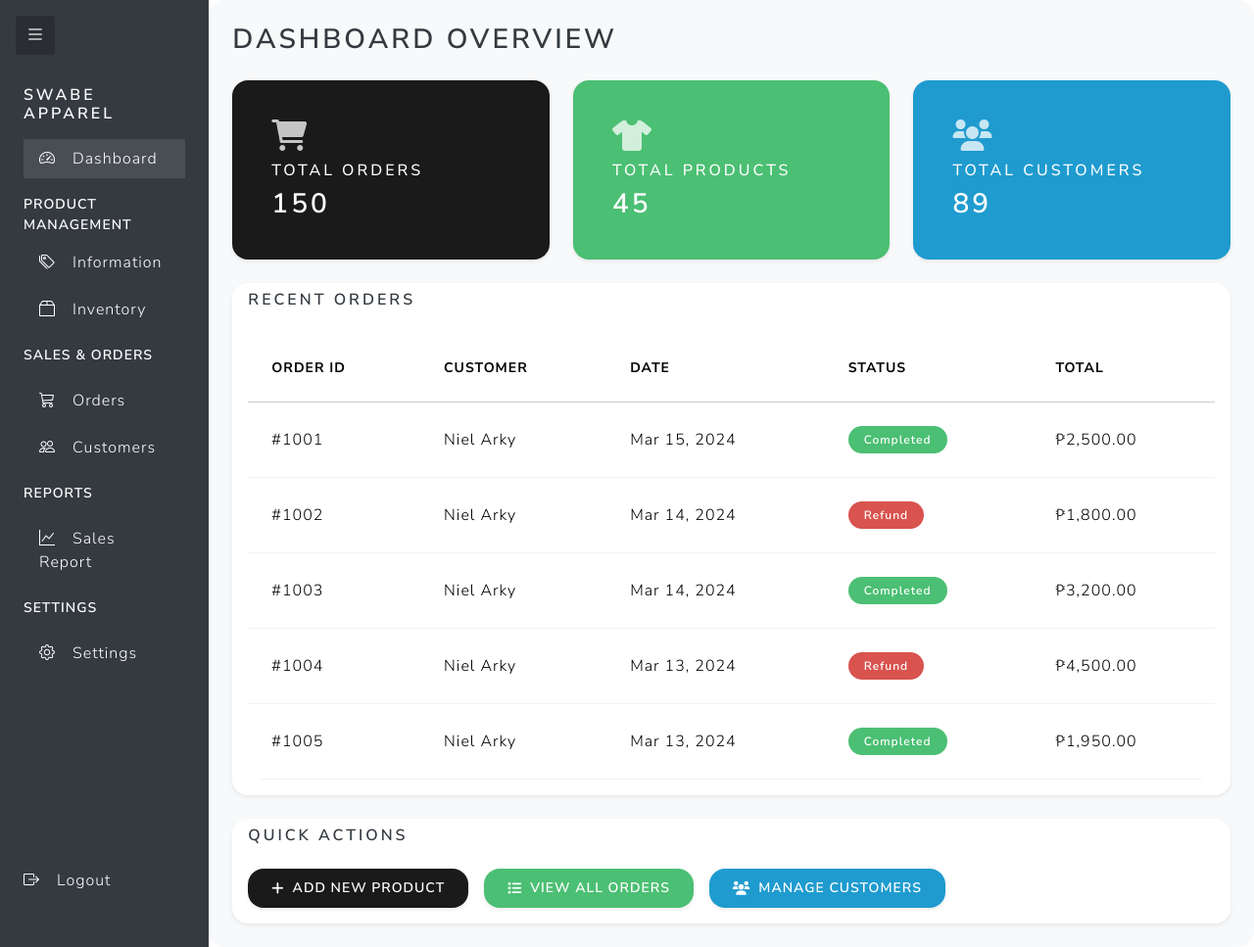
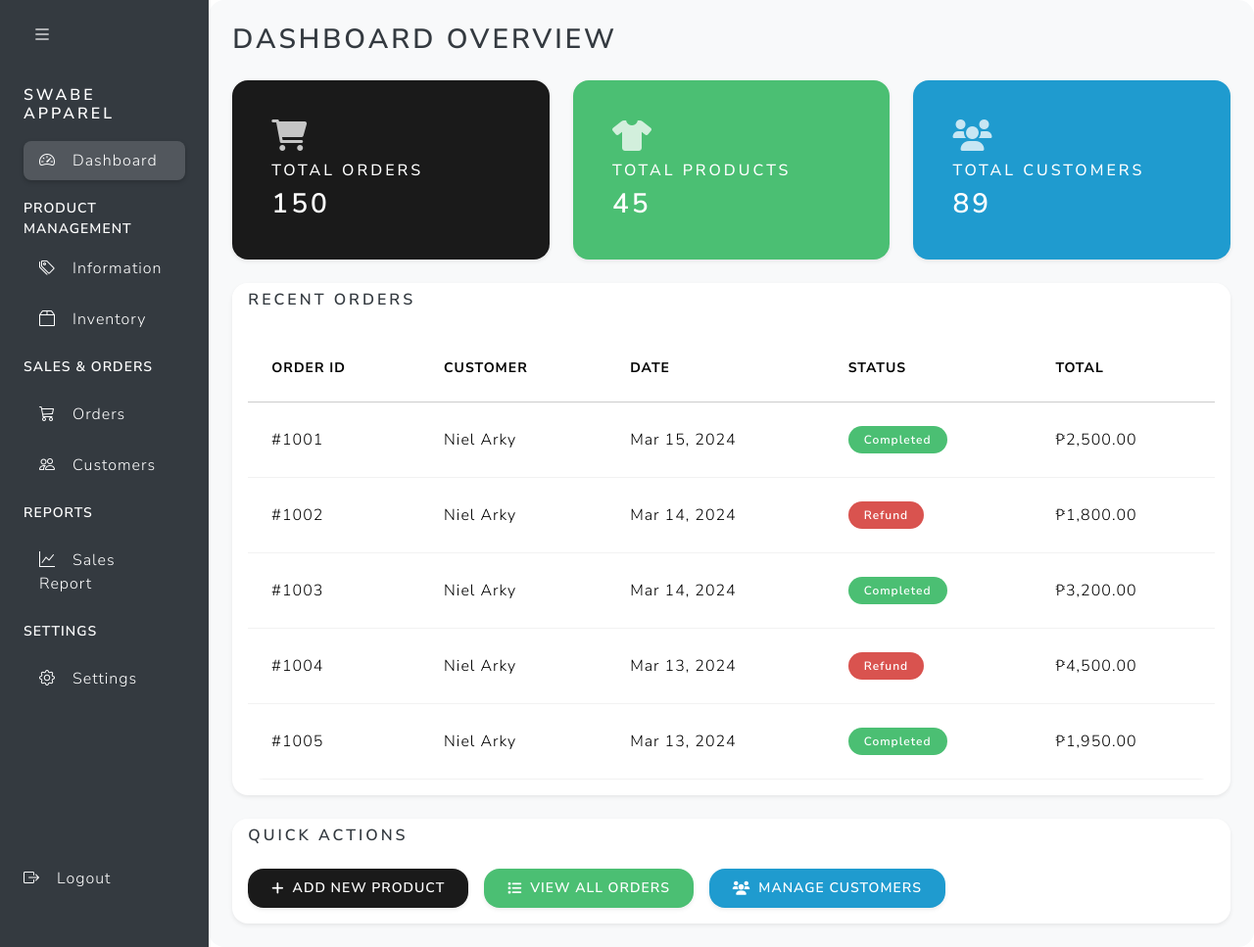
Before and after one commit to ArkyNiel/swabe-apparel, a PHP site: page /admin-side/main.php?page=dashboard in a window 1280 px wide. Shown: the whole page at 98% size. Run offline with PHP 8.4, Linux system fonts and the light colour scheme.

Commit message:
sidebar update

```diff
--- a/admin-side/components/sidebar.php
+++ b/admin-side/components/sidebar.php
@@ -1,10 +1,10 @@
 <link rel="stylesheet" href="https://cdn.jsdelivr.net/npm/bootstrap-icons@1.11.3/font/bootstrap-icons.min.css">
-<link rel="stylesheet" href="../assets/css/sidebar.css">
+<link rel="stylesheet" href="./../assets/css/sidebar.css">
 <link rel="stylesheet" href="../assets/bootswatch/css/bootstrap.min.css">
 
 
 <div class="col-auto col-md-3 col-xl-2 px-sm-2 px-0 bg-dark py-5 d-flex flex-column sidebar" style="height: 100vh;">
-    <button class="btn btn-link text-white" id="sidebarToggle" style="position: absolute; top: 1rem; left: 1rem; z-index: 1000;">
+    <button class="btn btn-link text-white" id="sidebarToggle" style="margin-left: 15px; background-color: none; border: none; outline: none;">
         <i class="bi bi-list fs-4"></i>
     </button>
 
@@ -100,27 +100,37 @@ document.addEventListener('DOMContentLoaded', function() {
 }
 
 #sidebarToggle {
-    background-color: rgba(0, 0, 0, 0.2);
-    border-radius: 4px;
     padding: 0.5rem;
     width: 40px;
     height: 40px;
     display: flex;
     align-items: center;
     justify-content: center;
+    position: absolute;
+    top: 1rem;
+    left: 0.5rem;
+    z-index: 1000;
+    transition: all 0.3s ease;
 }
 
 #sidebarToggle:hover {
-    background-color: rgba(255, 255, 255, 0.1);
+    transform: scale(1.1);
+}
+
+.nav-link {
+    transition: all 0.3s ease;
+    border-radius: 8px;
+    margin: 2px 0;
+}
+
+.nav-link:hover {
+    background-color: rgba(255, 255, 255, 0.1) !important;
+    transform: translateX(5px);
 }
 
 .nav-link.active {
-    background-color: rgba(255, 255, 255, 0.1) !important;
+    background-color: rgba(255, 255, 255, 0.15) !important;
     color: #fff !important;
+    box-shadow: 0 2px 5px rgba(0, 0, 0, 0.2);
 }
-
-.nav-link:hover {
-    background-color: rgba(255, 255, 255, 0.05);
-}
-
 </style>
--- a/assets/css/sidebar.css
+++ b/assets/css/sidebar.css
@@ -6,7 +6,7 @@
 .sidebar.collapsed {
     width: 70px !important;
     min-width: 70px !important;
-    padding: 1rem 0.5rem !important;
+    padding: 1rem 2rem !important;
 }
 
 .sidebar.collapsed .d-none.d-sm-inline {
@@ -47,24 +47,39 @@
 }
 
 #sidebarToggle {
-    background-color: rgba(0, 0, 0, 0.2);
-    border-radius: 4px;
     padding: 0.5rem;
-    width: 40px;
+    width: 50px;
     height: 40px;
     display: flex;
     align-items: center;
     justify-content: center;
-    position: fixed;
+    position: absolute;
     top: 1rem;
-    right: 1rem;
+    left: 0.5rem;
     z-index: 1000;
+    transition: all 0.3s ease;
 }
 
 #sidebarToggle:hover {
-    background-color: rgba(255, 255, 255, 0.1);
+    transform: scale(1.1);
+}
+
+.nav-link {
+    transition: all 0.3s ease;
+    border-radius: 8px;
+    margin: 2px 0;
+}
+
+.nav-link:hover {
+    background-color: rgba(0, 0, 0, 0.2) !important;
+}
+
+.nav-link.active {
+    background-color: rgba(0, 0, 0, 0.3) !important;
+    color: #fff !important;
+    box-shadow: 0 2px 5px rgba(0, 0, 0, 0.2);
 }
 
 .sidebar.collapsed + .col {
-    margin-left: 60px;
+    margin-left: 90px;
 }
```
